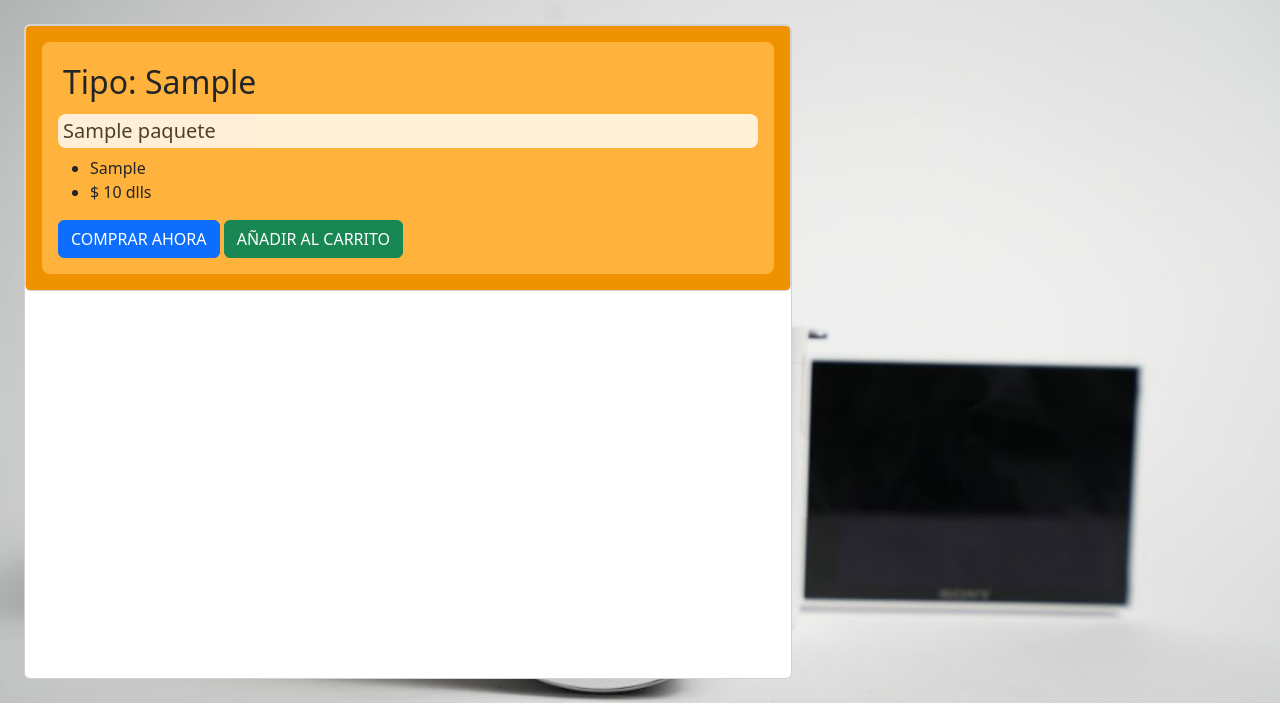
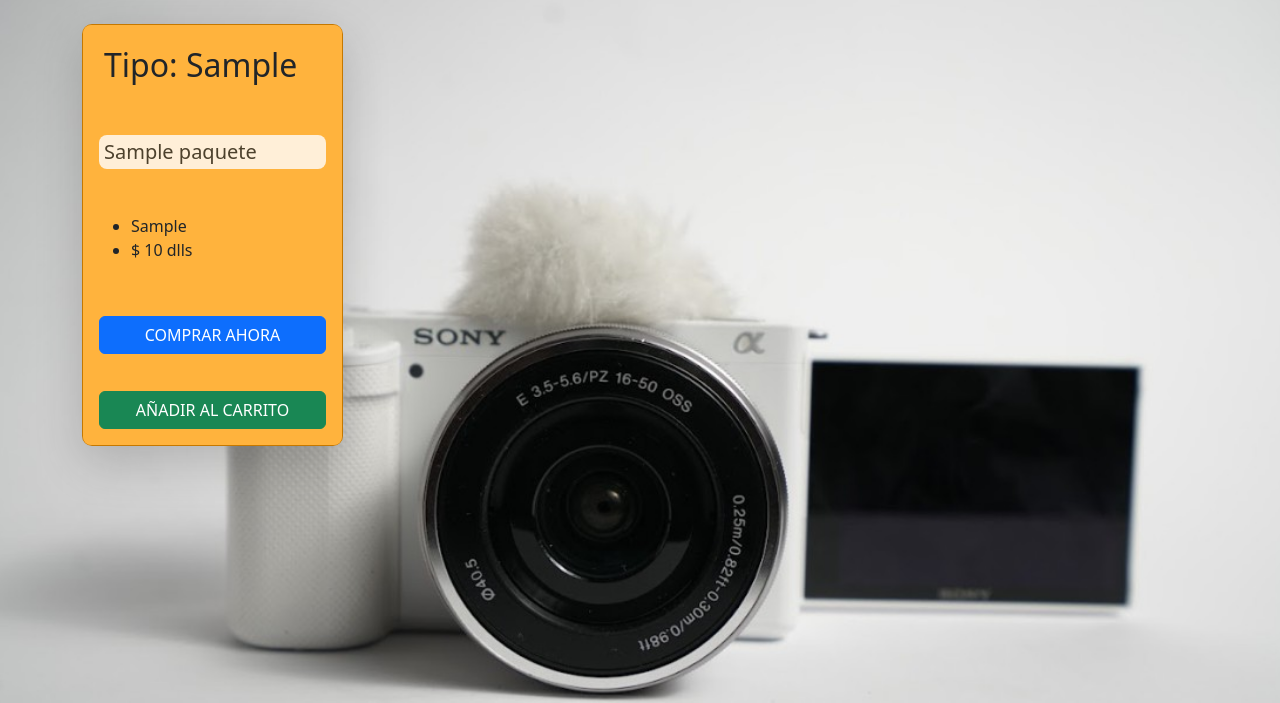
Before and after one commit to FGGTec/ProyTiendaFVSperoelChido, a Flask app: template Src/templates/Paquetes.html in a window 1280 px wide. Shown: the part 97-800 px from the top of the page. Run offline with Flask 3, Linux system fonts and the light colour scheme; the template is opened without the code that fills it: most values are stand-ins (such as "Sample title", 1, 10 or a date in 2020); some libraries are stand-ins or nearby versions.

Commit message:
cambio estetico en los paquetes

```diff
--- a/Src/config.py
+++ b/Src/config.py
@@ -11,5 +11,5 @@ class DevelopmentConfig:
     SECRET_KEY = "qhrf$edjYTJ)*21nsThdK"
     MYSQL_HOST = "localhost"
     MYSQL_USER = "root"
-    MYSQL_PASSWORD = "Root-MySQL_7903"
+    MYSQL_PASSWORD = "0000"
     MYSQL_DB = "fvstore"
--- a/Src/templates/Paquetes.html
+++ b/Src/templates/Paquetes.html
@@ -57,12 +57,12 @@
             </div>
         </div>
     </nav>
-    {% for paquete in paquetes %}
-    <div class="card flex-fill" style="width: 48rem; margin: 24px;">
-<div class="col">
-    <div class="card card-foto">
-        <div class="card-body" style="background-color: rgb(239, 146, 0); border-radius: 4px;">
-        <div class="card-body" style="background-color: rgb(255, 179, 61); border-radius: 8px;">
+  <div class="container my-4">
+    <div class="row">
+        {% for paquete in paquetes %}
+        <div class="col-12 col-sm-6 col-md-4 col-lg-3 mb-4">
+           <div class="card h-100 shadow-lg" style="background-color: rgb(239, 146, 0); border-radius: 10px;">
+    <div class="card-body d-flex flex-column justify-content-between" style="background-color: rgb(255, 179, 61); border-radius: 8px; min-height: 420px;">
         <h2 style="padding: 5px;"> Tipo: {{ paquete.TipoPaquete }}</h2>
         <h5 class="card-title">{{ paquete.NombrePaquete }}</h5>
         <ul id="{{ paquete.ID_Paquete }}">
@@ -90,6 +90,9 @@
                 </div>
             </div>
         {% endfor %}
+          </div>
+</div>
+
     <script src="{{ url_for('static', filename='js/PaqAdi.js') }}"> </script>
 </body>
 </html>
```
